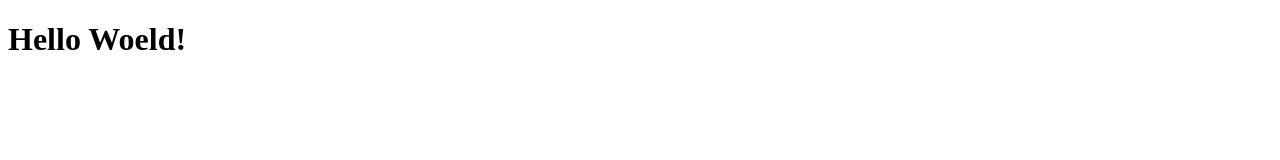
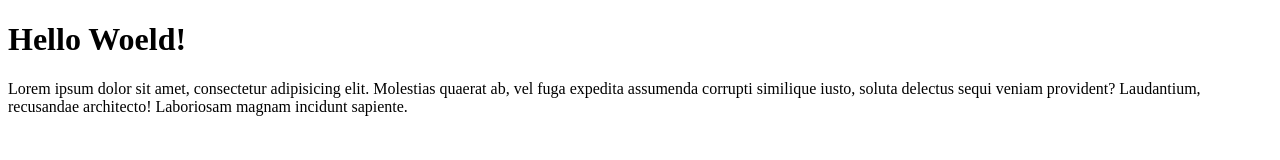
Before and after one commit to ArindaAsti/wpu-git-test, a plain HTML site: page index.html in a window 1280 px wide. Drawn offline with Linux system fonts and the light colour scheme.

Commit message:
menambahkan paragraf

```diff
--- a/index.html
+++ b/index.html
@@ -7,5 +7,6 @@
 </head>
 <body>
 	<h1>Hello Woeld!</h1>
+	<p>Lorem ipsum dolor sit amet, consectetur adipisicing elit. Molestias quaerat ab, vel fuga expedita assumenda corrupti similique iusto, soluta delectus sequi veniam provident? Laudantium, recusandae architecto! Laboriosam magnam incidunt sapiente.</p>
 </body>
 </html>
```
